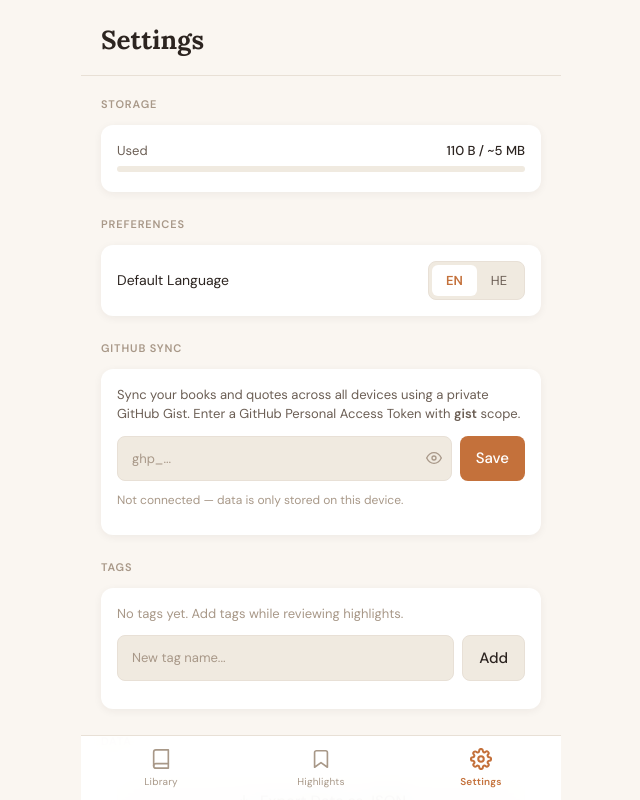
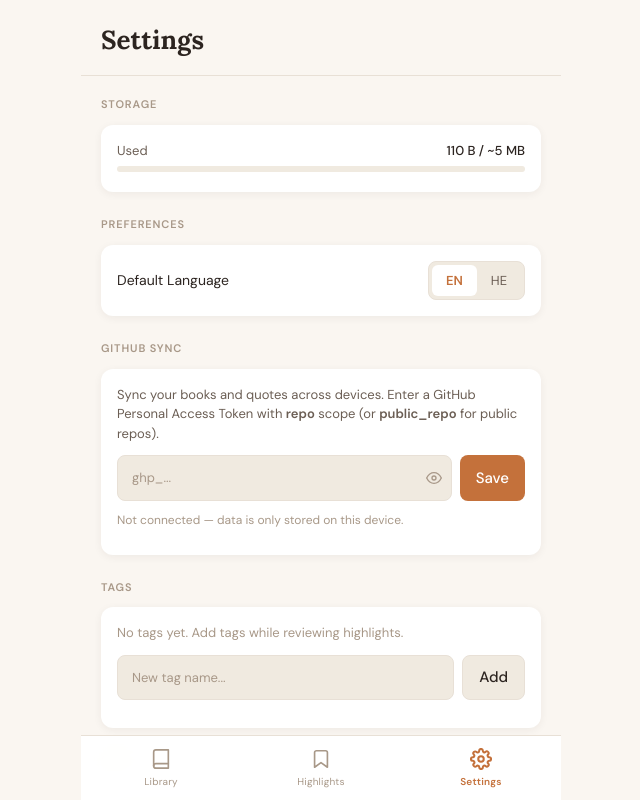
Before and after one commit to ilaybar110/MyBooksApp, a React (Vite) app in the folder frontend/: page / in a window 1280 px wide. Both pictures are taken after a click on the button "Settings". Shown: the top 800 px of the page, without its empty margins (319-959 px from the left). Built offline with nearby package versions, Linux system fonts and the light colour scheme.

Commit message:
Fix GitHub sync token scope — requires repo not gist
Co-Authored-By: Claude Sonnet 4.6 <noreply@anthropic.com>

```diff
--- a/frontend/src/pages/SettingsPage.jsx
+++ b/frontend/src/pages/SettingsPage.jsx
@@ -267,7 +267,7 @@ export default function SettingsPage({ navigate }) {
         {/* GitHub Sync */}
         <Section title="GitHub Sync">
           <p style={{ fontFamily: 'DM Sans, sans-serif', fontSize: '13px', color: 'var(--text-secondary)', margin: '0 0 12px', lineHeight: 1.5 }}>
-            Sync your books and quotes across all devices using a private GitHub Gist. Enter a GitHub Personal Access Token with <strong>gist</strong> scope.
+            Sync your books and quotes across devices. Enter a GitHub Personal Access Token with <strong>repo</strong> scope (or <strong>public_repo</strong> for public repos).
           </p>
           <div style={{ display: 'flex', gap: '8px', marginBottom: '10px' }}>
             <div style={{ flex: 1, position: 'relative' }}>
```
